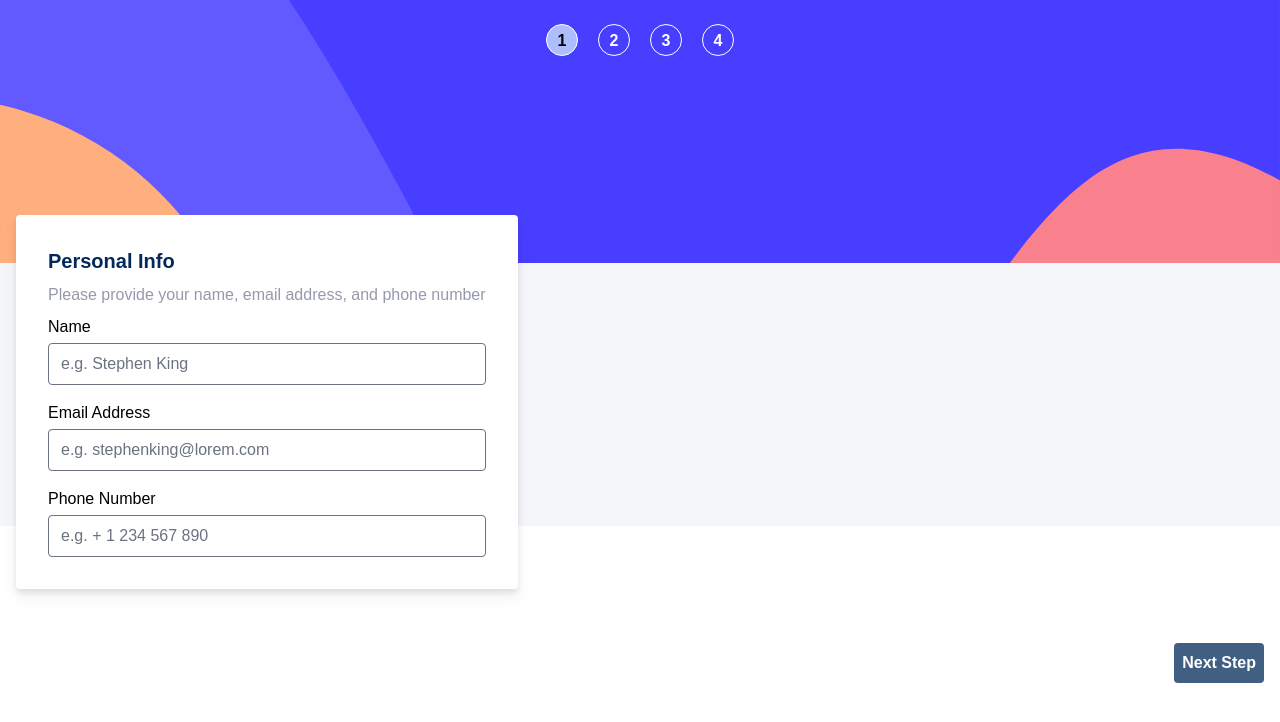
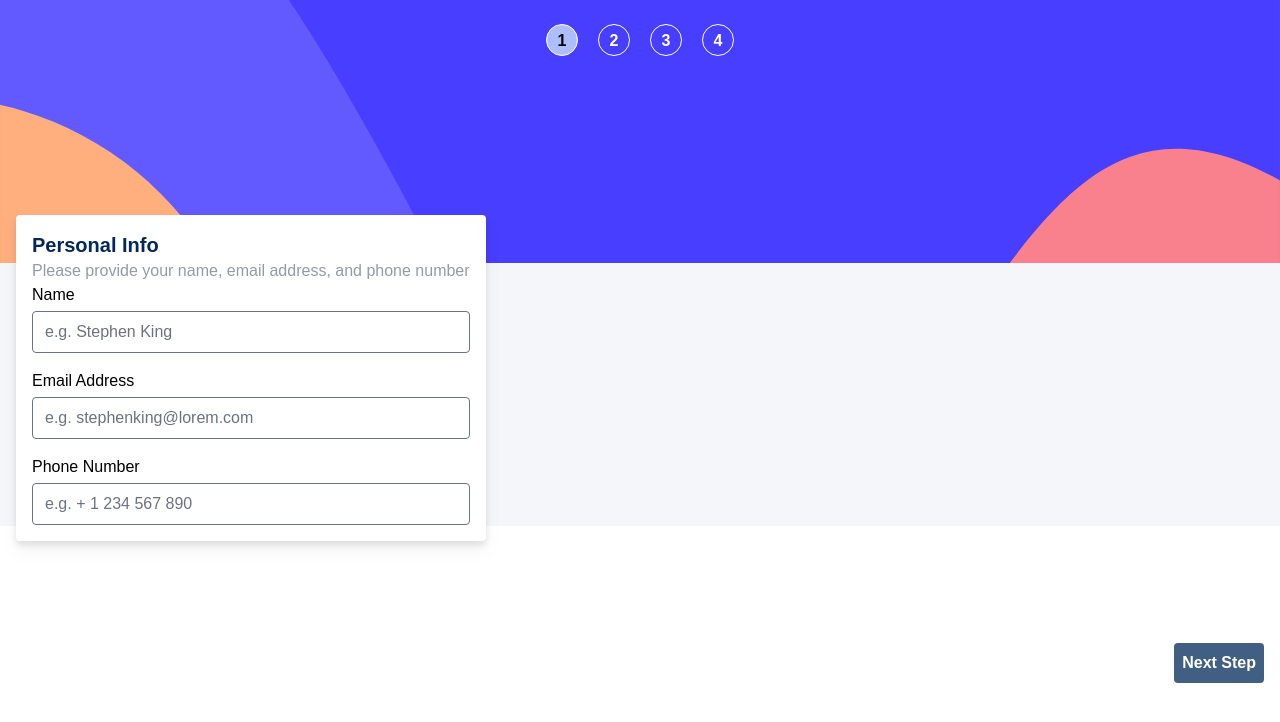
Before and after one commit to MartJohan/multi-step-form, a Vue app: page / in a window 1280 px wide. Shown: the top 722 px of the page. Built offline with nearby package versions, Linux system fonts and the light colour scheme.

Commit message:
Refactor of styles so that the main view wil stay on top

```diff
--- a/src/components/header/Step-banner.vue
+++ b/src/components/header/Step-banner.vue
@@ -4,7 +4,7 @@ import StepBannerSteps from './Step-banner-steps.vue';
 </script>
 
 <template>
-    <div class="h-full w-full overflow-hidden">
+    <div class="h-full w-full overflow-hidden -z-10 relative">
         <div
         :style="{ backgroundImage: `url(${BGSidebarMobile})` }"
         class="h-full w-full flex bg-cover bg-no-repeat">
--- a/src/components/main/Main-View.vue
+++ b/src/components/main/Main-View.vue
@@ -34,7 +34,7 @@ const contentRender: TMainContent[]  = [
 </script>
 
 <template>
-    <div v-if="step" class="h-full w-full overflow-hidden bg-lightGray bg-opacity-25">
+    <div v-if="step" class="h-full w-full bg-lightGray bg-opacity-25">
         <TranslatedContainer
         :title="contentRender[step.selectedStep.value - 1].title"
         :subTitle="contentRender[step.selectedStep.value - 1].subTitle">
--- a/src/components/main/Translated-Container.vue
+++ b/src/components/main/Translated-Container.vue
@@ -8,13 +8,11 @@ type TInputProps = {
 
 const props = defineProps<TInputProps>();
 
-console.log(props)
-
 </script>
 
 <template>
-    <div class="bg-white -translate-y-16 z-10 absolute rounded w-fit p-4 m-4 drop-shadow-lg">
-        <div class="w-full h-full flex flex-col p-4 gap-y-2">
+    <div class="bg-white -translate-y-16 absolute rounded w-fit m-4 drop-shadow-lg z-40">
+        <div class="w-full h-full flex flex-col p-4">
             <h1 class="text-marineBlue font-bold text-xl">
                 {{ props.title }}
             </h1>
```
